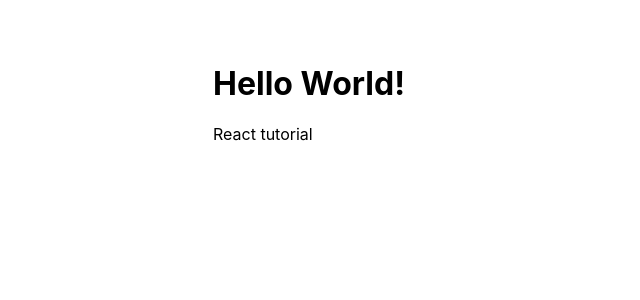
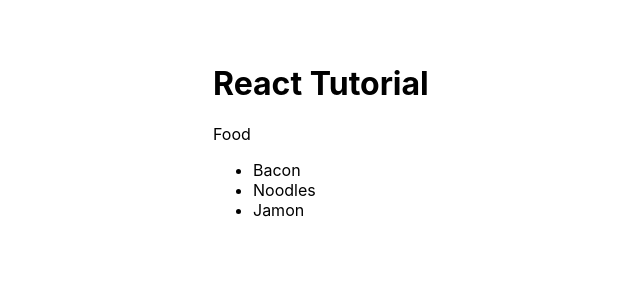
Before and after one commit to josanescod/webdevbootcamp, a React (Create React App) app in the folder react-example/: page / in a window 1280 px wide. Shown: the top 300 px of the page, without its empty margins (107-747 px from the left). Built offline with nearby package versions, Linux system fonts and the light colour scheme.

Commit message:
JSX Code Practice

```diff
--- a/react-example/src/index.js
+++ b/react-example/src/index.js
@@ -13,8 +13,19 @@ import './index.css';
 
 ReactDOM.render(
 <div>
-  <h1>Hello World!</h1>
-  <p>React tutorial</p>
+  <h1>React Tutorial</h1>
+  <p>Food</p>
+  <ul>
+    <li>
+      Bacon
+    </li>
+    <li>
+      Noodles
+    </li>
+    <li>
+      Jamon
+    </li>
+  </ul>
 </div>,
 
   document.getElementById("root"));
```
